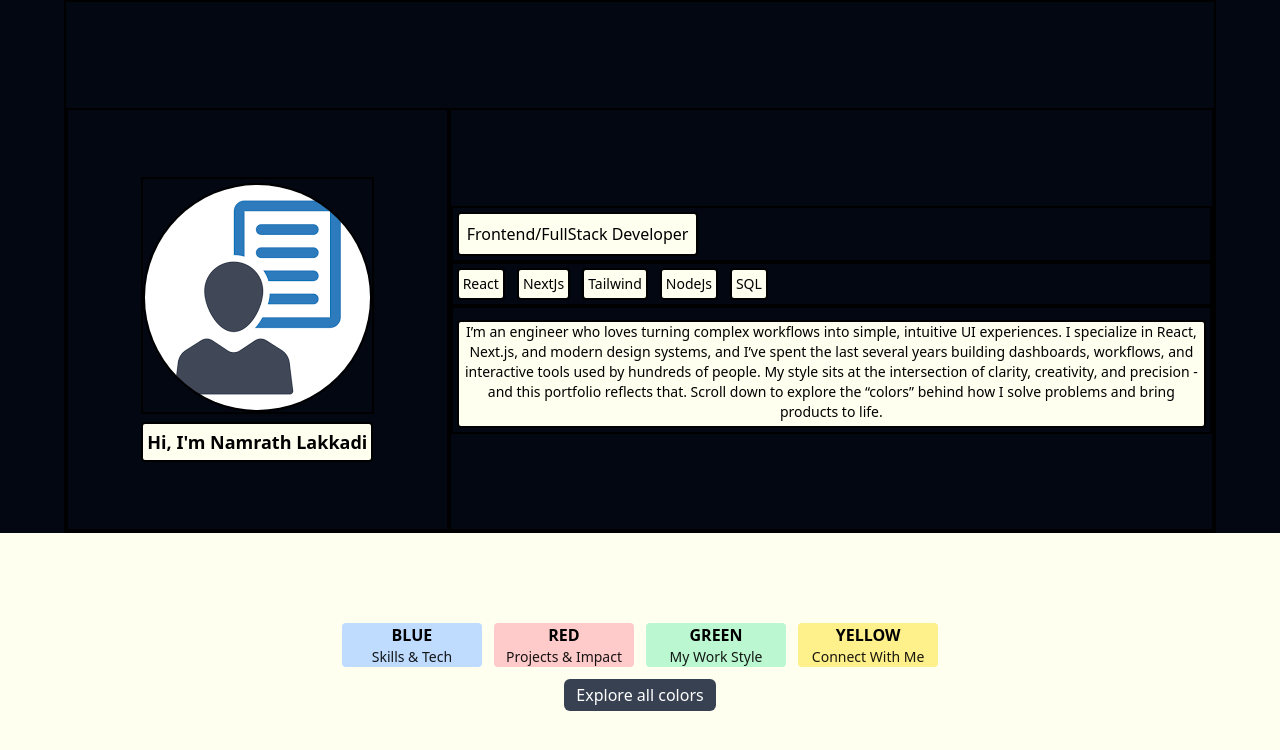
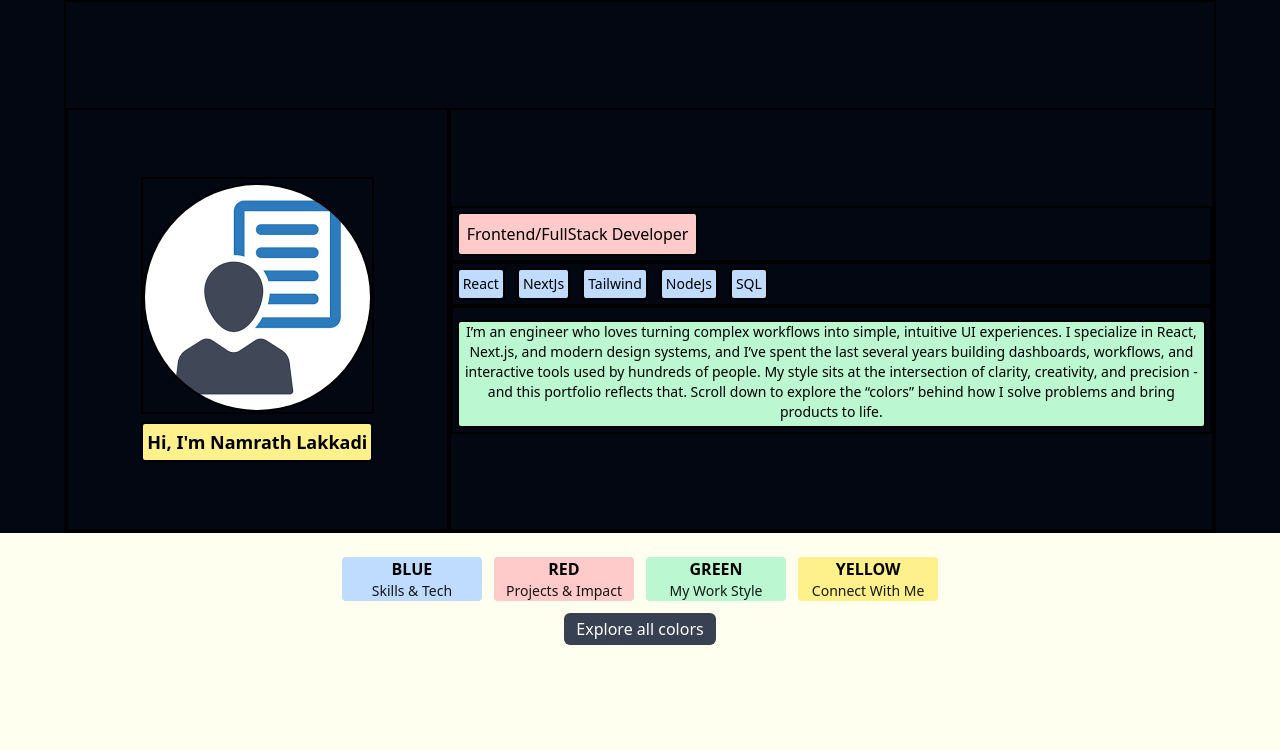
Before and after one commit to NamrathReddy/Namrath-Lakkadi-Portfolio, a React (Vite) app: page / in a window 1280 px wide. Shown: the top 750 px of the page. Built offline with nearby package versions, Linux system fonts and the light colour scheme.

Commit message:
Changed the bg colors of the elements according to their relating characteristsics of colors

```diff
--- a/src/sections/LandingSection.jsx
+++ b/src/sections/LandingSection.jsx
@@ -14,7 +14,7 @@ export default function LandingSection() {
                     <img src={profileImg} className="border-2 border-black border-solid w-full h-full rounded-full object-cover"></img>
                 </div>
                 {/* Name  */}
-                    <h3 className="border-2 border-black border-solid text-center text-lg font-bold bg-[#FFFFF0] rounded mt-2 p-1 max-h-[25%] xl:max-h-none">Hi, I'm Namrath Lakkadi</h3>
+                    <h3 className="border-2 border-black border-solid text-center text-lg font-bold bg-yellow-200 rounded mt-2 p-1 max-h-[25%] xl:max-h-none">Hi, I'm Namrath Lakkadi</h3>
 
             </div>
             {/* Title, skills and Summary part */}
@@ -22,19 +22,19 @@ export default function LandingSection() {
 
                     {/* Tite*/}
                     <div className="border-2 border-black border-solid p-1 max-h-[23%] xl:max-h-none">
-                        <h5 className="border-2 border-black border-solid bg-[#FFFFF0] rounded p-2 text-center text-md xl:text-start w-fit ml-auto mr-auto xl:ml-0">Frontend/FullStack Developer</h5>
+                        <h5 className="border-2 border-black border-solid bg-red-200 rounded p-2 text-center text-md xl:text-start w-fit ml-auto mr-auto xl:ml-0">Frontend/FullStack Developer</h5>
                     </div>
                      {/* Skills  */}
                     <div className="border-2 border-black border-solid h-fit max-h-[20%] xl:max-h-none flex flex-row justify-center p-1 xl:justify-start text-sm sm:gap-3">
-                        <p className="border-2 border-black border-solid bg-[#FFFFF0] rounded p-1">React</p>
-                        <p className="border-2 border-black border-solid bg-[#FFFFF0] rounded p-1">NextJs</p>
-                        <p className="border-2 border-black border-solid bg-[#FFFFF0] rounded p-1">Tailwind</p>
-                        <p className="border-2 border-black border-solid bg-[#FFFFF0] rounded p-1">NodeJs</p>
-                        <p className="border-2 border-black border-solid bg-[#FFFFF0] rounded p-1">SQL</p>
+                        <p className="border-2 border-black border-solid bg-blue-200 rounded p-1">React</p>
+                        <p className="border-2 border-black border-solid bg-blue-200 rounded p-1">NextJs</p>
+                        <p className="border-2 border-black border-solid bg-blue-200 rounded p-1">Tailwind</p>
+                        <p className="border-2 border-black border-solid bg-blue-200 rounded p-1">NodeJs</p>
+                        <p className="border-2 border-black border-solid bg-blue-200 rounded p-1">SQL</p>
                     </div>
                      {/* Summary  */}
                     <div className="border-2 border-black border-solid p-1 pt-3 max-h-[58%] xl:max-h-none">
-                        <p className="border-2 border-black border-solid bg-[#FFFFF0] rounded text-center text-sm p-1 pt-0 h-full xl:max-h-none hide-scroll-1 hide-scroll-2 overflow-scroll">I’m an engineer who loves turning complex workflows into simple, intuitive UI experiences. I specialize in React, Next.js, and modern design systems, and I’ve spent the last several years building dashboards, workflows, and interactive tools used by hundreds of people.
+                        <p className="border-2 border-black border-solid bg-green-200 rounded text-center text-sm p-1 pt-0 h-full xl:max-h-none hide-scroll-1 hide-scroll-2 overflow-scroll">I’m an engineer who loves turning complex workflows into simple, intuitive UI experiences. I specialize in React, Next.js, and modern design systems, and I’ve spent the last several years building dashboards, workflows, and interactive tools used by hundreds of people.
 My style sits at the intersection of clarity, creativity, and precision - and this portfolio reflects that. Scroll down to explore the “colors” behind how I solve problems and bring products to life.</p>
                     </div>
             </div>
@@ -46,9 +46,9 @@ My style sits at the intersection of clarity, creativity, and precision - and th
       {/* ========================================================= */}
       {/* BOTTOM 1/3 = 33.33dvh                                      */}
       {/* ========================================================= */}
-      <div className="h-1/3 w-full bg-[#FFFFF0] flex flex-col items-center justify-center gap-3">
+      <div className="h-1/3 w-full bg-[#FFFFF0] flex flex-col items-center pt-6 gap-3">
 
-        {/* ---------------- BLOCK C: 4 Color Buttons ---------------- */}
+        {/* ---------------- BLOCK A: 4 Color Buttons ---------------- */}
         <div className="grid grid-cols-2 md:grid-cols-4 gap-3">
             <button className="bg-blue-200 rounded px-3">
                 <span className="text-md font-bold block">BLUE</span>
@@ -68,17 +68,12 @@ My style sits at the intersection of clarity, creativity, and precision - and th
             </button>
         </div>
 
-        {/* ---------------- BLOCK D: Explore All Colors ---------------- */}
+        {/* ---------------- BLOCK B: Explore All Colors ---------------- */}
         <button className="bg-black text-white bg-gray-700 rounded-md px-3 py-1">
           Explore all colors
         </button>
       </div>
 
-         {/* ========================================================= */}
-         {/* BOTTOM 1/3 = 33.33dvh                                      */}
-         {/* ========================================================= */}
-
-
     </section>
   );
 }
```
